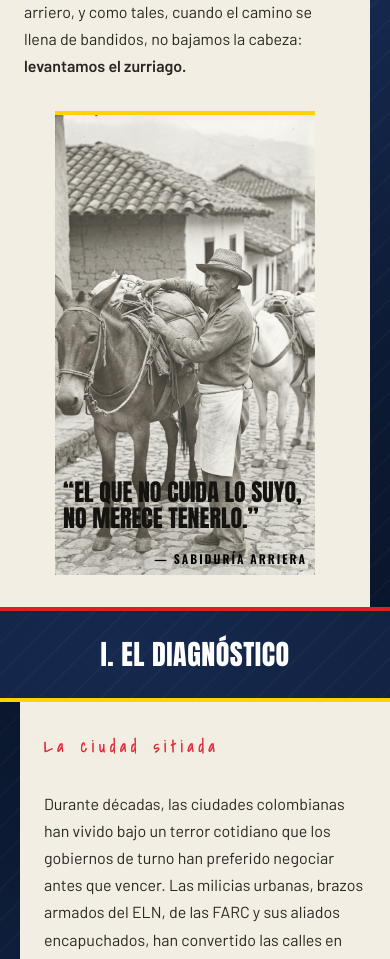
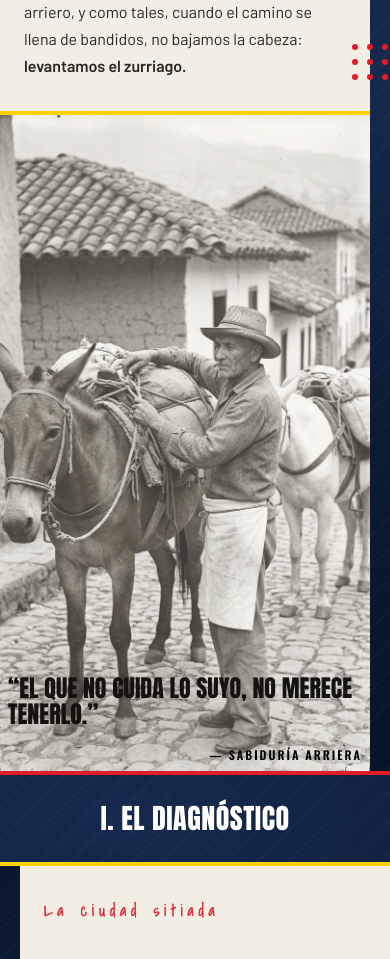
Before and after one commit to EsneiderCdD/movimiento-bate, a Next.js app: page /nosotros in a window 390 px wide. Shown: the part 810-1769 px from the top of the page. Built offline with nearby package versions, Linux system fonts and the light colour scheme.

Commit message:
(nosotros) : responsive

```diff
--- a/src/components/specific/nosotros/NosotrosPageContent.module.css
+++ b/src/components/specific/nosotros/NosotrosPageContent.module.css
@@ -329,10 +329,10 @@
   }
 
   .accentBlockBg {
-    width: 100%;
-    max-width: 300px;
+    width: auto;
+    max-width: none;
     aspect-ratio: 768 / 1369;
-    margin: 0 auto;
+    margin: 0 -24px -32px;
     padding: 12px 20px;
     justify-content: flex-end;
     border-top-color: var(--amarillo);
@@ -372,7 +372,6 @@
     }
 
     .accentBlockBg {
-      max-width: 280px;
       padding: 10px;
     }
 
@@ -413,7 +412,6 @@
   }
 
   .accentBlockBg {
-    max-width: 260px;
     padding: 8px;
   }
 
```
